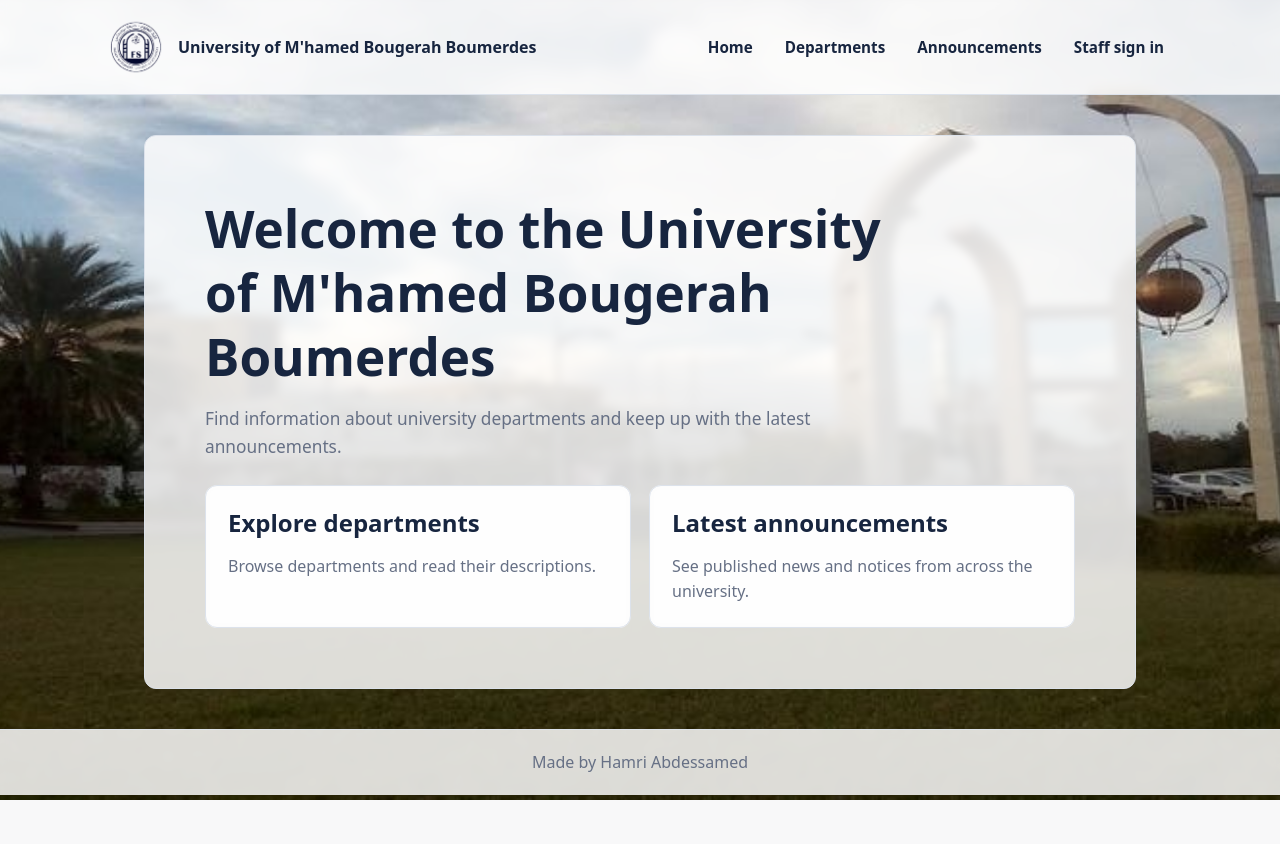
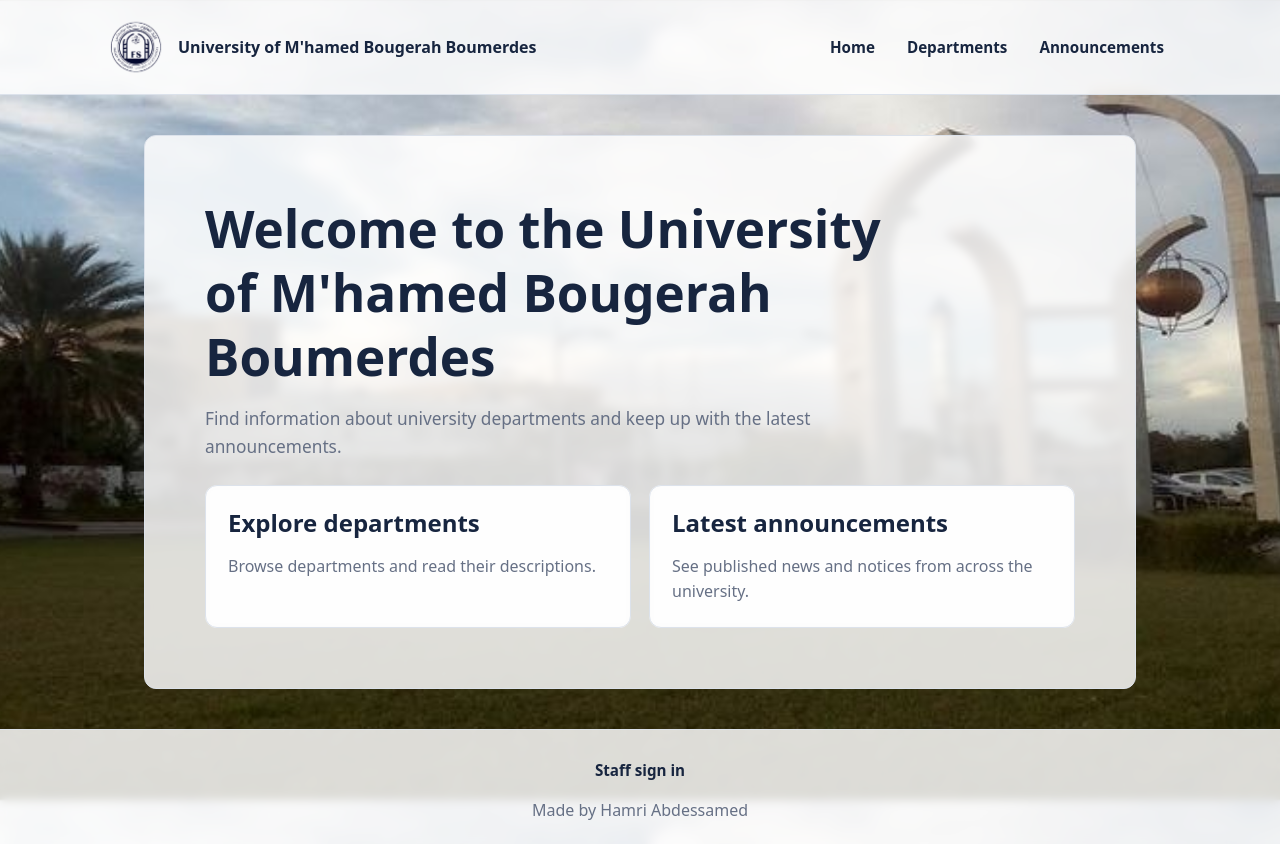
Before and after one commit to Abdessamed-Hamri/UniversityApp, a Django app: page / in a window 1280 px wide. Before the commit the page ends 800 px from the top, so only its background shows below. Run offline with Django 5.2, Linux system fonts and the light colour scheme.

Commit message:
fixed some styling and made the staff login in the footer

```diff
--- a/announcements/static/announcements/css/site.css
+++ b/announcements/static/announcements/css/site.css
@@ -141,8 +141,12 @@ h1 {
 }
 
 .meta,
+.meta1 {
+  color: var(--muted);
+}
+
 .muted {
-  color: var(--muted);
+  color: var(--line);
 }
 
 .meta {
@@ -179,6 +183,10 @@ h1 {
   margin-bottom: 0;
 }
 
+.da {
+  color: var(--line);
+}
+
 footer {
   border-top: 1px solid var(--line);
   background: var(--surface);
@@ -186,6 +194,27 @@ footer {
   padding: 20px 24px;
   color: var(--muted);
   text-align: center;
+  display: flex;
+  flex-direction: column;
+  align-items: center;
+  gap: 8px;
+  padding: 20px;
+  text-align: center;
+}
+
+footer a {
+  padding: 8px 12px;
+  border-radius: 7px;
+  color: var(--ink);
+  font-size: 0.95rem;
+  font-weight: 600;
+  text-decoration: none;
+}
+
+footer a:hover,
+footer a:focus-visible {
+  background: #eef1f7;
+  color: var(--brand);
 }
 
 @media (max-width: 720px) {
--- a/announcements/templates/announcements/announcements.html
+++ b/announcements/templates/announcements/announcements.html
@@ -1,6 +1,6 @@
 {% extends "announcements/base.html" %} {% block title %}Announcements |
 University Information{% endblock %} {% block content %}
-<h1>Announcements</h1>
+<h1 class="da">Announcements</h1>
 <p class="muted">Published news and notices from the university.</p>
 {% if announcements %}
 <div class="card-list">
--- a/announcements/templates/announcements/base.html
+++ b/announcements/templates/announcements/base.html
@@ -10,7 +10,15 @@
     <link rel="stylesheet" href="{% static 'announcements/css/site.css' %}" />
   </head>
   <body>
-    <video class="background-video" autoplay muted loop playsinline aria-hidden="true" tabindex="-1">
+    <video
+      class="background-video"
+      autoplay
+      muted
+      loop
+      playsinline
+      aria-hidden="true"
+      tabindex="-1"
+    >
       <source src="{% static 'vid/university.mp4' %}" type="video/mp4" />
     </video>
     <header class="site-header">
@@ -26,11 +34,13 @@
           <a href="{% url 'home' %}">Home</a>
           <a href="{% url 'departments' %}">Departments</a>
           <a href="{% url 'announcements' %}">Announcements</a>
-          <a href="{% url 'admin:index' %}">Staff sign in</a>
         </nav>
       </div>
     </header>
     <main>{% block content %}{% endblock %}</main>
-    <footer>Made by Hamri Abdessamed</footer>
+    <footer class="footer">
+      <a href="{% url 'admin:index' %}">Staff sign in</a>
+      <span>Made by Hamri Abdessamed</span>
+    </footer>
   </body>
 </html>
--- a/announcements/templates/announcements/home.html
+++ b/announcements/templates/announcements/home.html
@@ -9,11 +9,11 @@ Information{% endblock %} {% block content %}
   <div class="link-grid">
     <a href="{% url 'departments' %}" class="card">
       <h2>Explore departments</h2>
-      <p class="muted">Browse departments and read their descriptions.</p>
+      <p class="meta1">Browse departments and read their descriptions.</p>
     </a>
     <a href="{% url 'announcements' %}" class="card">
       <h2>Latest announcements</h2>
-      <p class="muted">
+      <p class="meta1">
         See published news and notices from across the university.
       </p>
     </a>
```
Also changed, not shown: announcements/templates/announcements/departments.html (+4 -8 lines).
